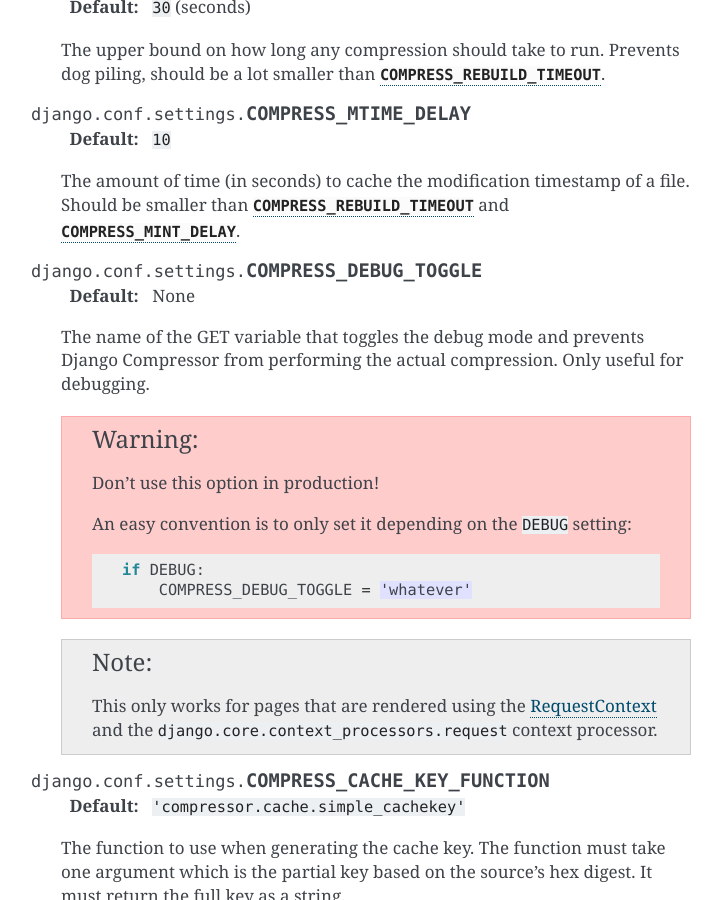
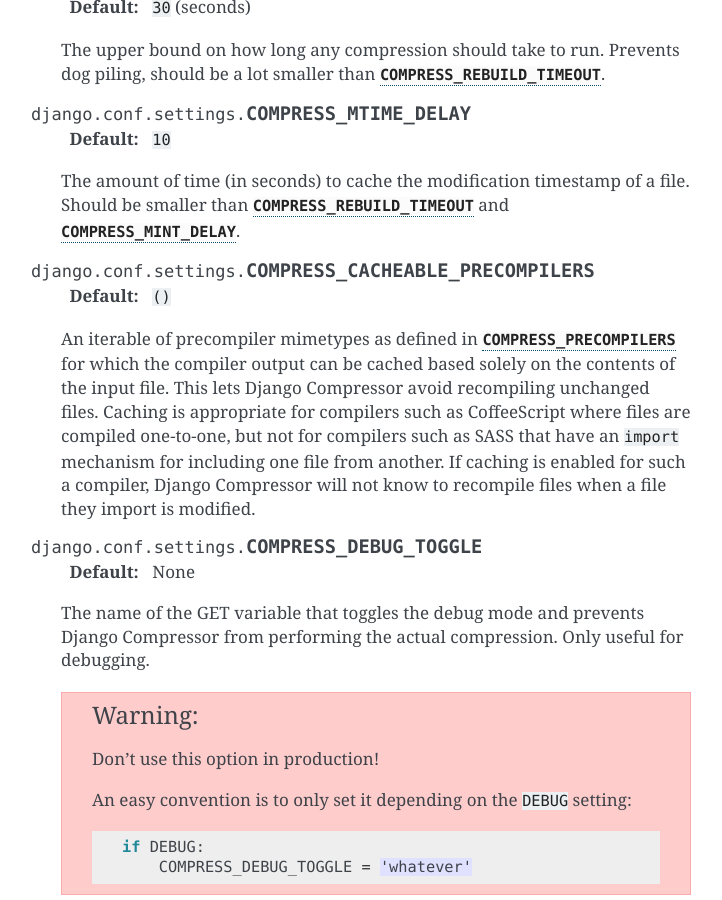
Before and after one commit to django-compressor/django-compressor, a Sphinx documentation site: the page built from docs/settings.txt, in a window 1280 px wide and 900 px high, scrolled down 7538 px. Shown: the whole window, without its empty margins (389-1111 px from the left). Built offline with Sphinx 7.4.7, drawn with Linux system fonts in a browser that asks for light colours; pages that are not in the unit, such as notebooks, are missing from menus; some of the changed text lies outside the part shown.

Commit message:
Document COMPRESS_CACHEABLE_PRECOMPILERS setting

```diff
--- a/docs/settings.txt
+++ b/docs/settings.txt
@@ -418,6 +418,19 @@
     :attr:`~django.conf.settings.COMPRESS_REBUILD_TIMEOUT` and
     :attr:`~django.conf.settings.COMPRESS_MINT_DELAY`.
 
+.. attribute:: COMPRESS_CACHEABLE_PRECOMPILERS
+
+    :Default: ``()``
+
+    An iterable of precompiler mimetypes as defined in :attr:`~django.conf.settings.COMPRESS_PRECOMPILERS`
+    for which the compiler output can be cached based solely on the contents
+    of the input file. This lets Django Compressor avoid recompiling unchanged
+    files. Caching is appropriate for compilers such as CoffeeScript where files
+    are compiled one-to-one, but not for compilers such as SASS that have an
+    ``import`` mechanism for including one file from another. If caching is enabled
+    for such a compiler, Django Compressor will not know to recompile files when a file
+    they import is modified.
+
 .. attribute:: COMPRESS_DEBUG_TOGGLE
 
     :Default: None
```
